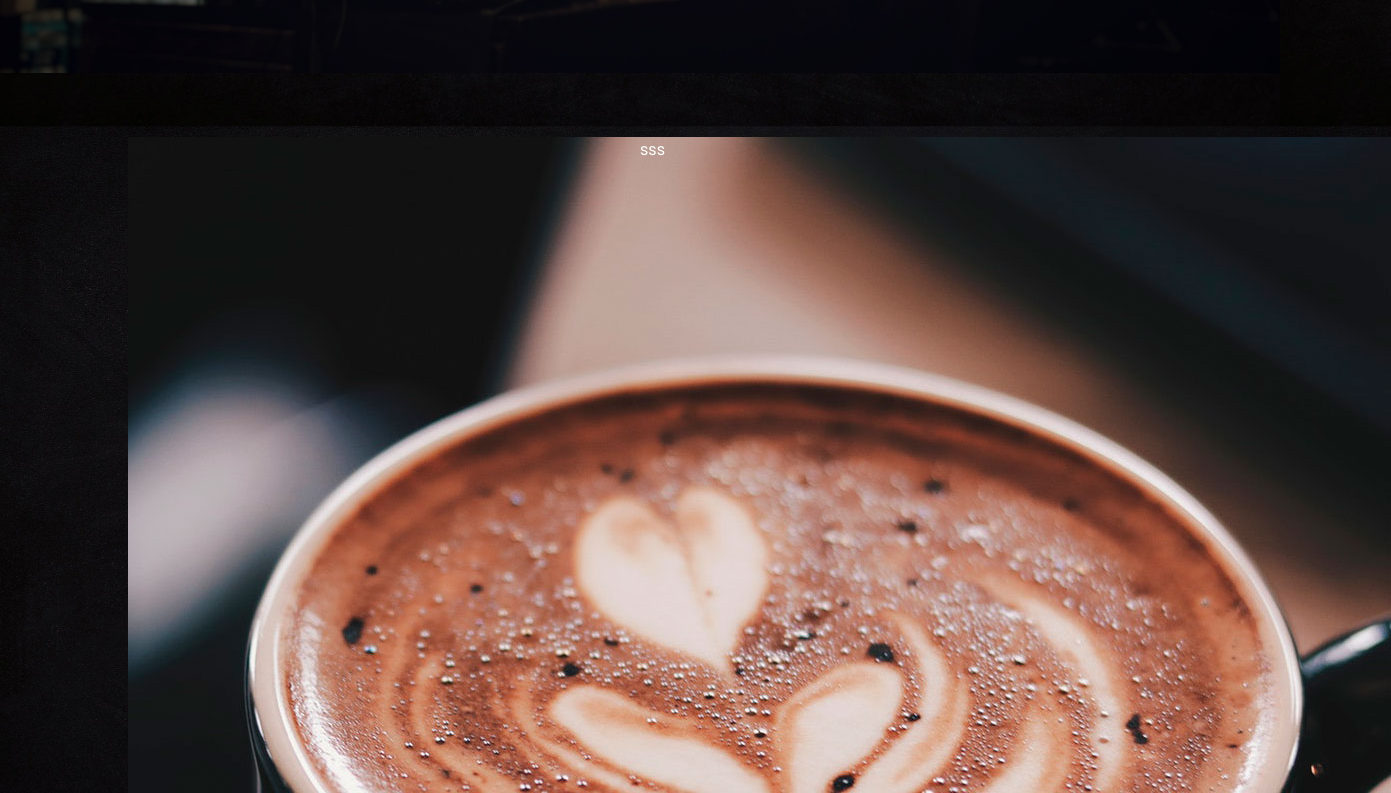
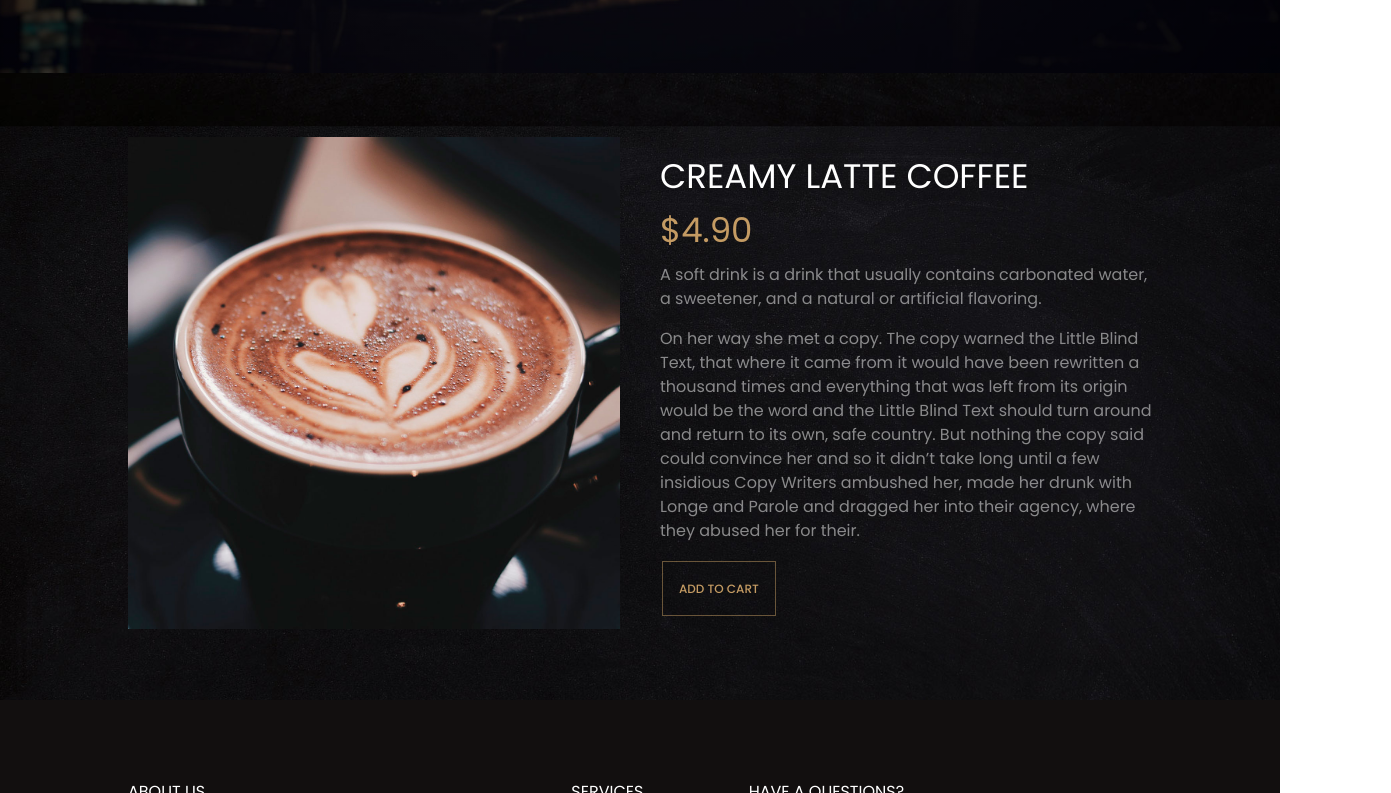
Before and after one commit to alieldamiry/coffee-shop, a React (Create React App) app: page /single-product in a window 1280 px wide. Shown: the part 727-1520 px from the top of the page, 1391 px wide, since content can reach past the window. Built offline with nearby package versions, Linux system fonts and the light colour scheme.

Commit message:
finished UI of single-product-page

```diff
--- a/src/pages/SingleProduct.js
+++ b/src/pages/SingleProduct.js
@@ -1,12 +1,30 @@
-import { Grid, makeStyles } from '@material-ui/core';
+import { Button, Grid, makeStyles, Typography } from '@material-ui/core';
 import Hero from '../components/Sections/Hero/Hero';
 import Inner from '../components/Sections/Hero/Inner';
 import imgSrc from '../assets/images/drinks/1.jpg';
 
-const useStyles = makeStyles(() => ({
+const useStyles = makeStyles((theme) => ({
   SingleProduct: {
     padding: '4rem 10%',
     color: '#fff',
+  },
+  price: {
+    color: theme.palette.primary.main,
+  },
+  productImg: {
+    width: '100%',
+  },
+  gutter: {
+    marginBottom: '1rem',
+  },
+  details: {
+    opacity: 0.5,
+    marginBottom: '1rem',
+  },
+  wrapper: {
+    height: '100%',
+    display: 'flex',
+    alignItems: 'center',
   },
 }));
 
@@ -18,12 +36,32 @@ const SingleProduct = () => {
         <Inner currentPage="Product Name" />
       </Hero>
       <section className={classes.SingleProduct}>
-        <Grid container>
+        <Grid container spacing={5}>
           <Grid item xs={6}>
-            <img src={imgSrc} alt="" />
+            <img className={classes.productImg} src={imgSrc} alt="" />
           </Grid>
           <Grid item xs={6}>
-            sss
+            <div className={classes.wrapper}>
+              <div>
+                <Typography component="h4" variant="h4" gutterBottom>CREAMY LATTE COFFEE</Typography>
+                <Typography className={classes.price} component="h4" variant="h4" gutterBottom>$4.90</Typography>
+                <Typography className={classes.details}>
+                  A soft drink is a drink that usually contains carbonated water, a sweetener,
+                  and a natural or artificial flavoring.
+                </Typography>
+                <Typography className={classes.details}>
+                  On her way she met a copy. The copy warned the Little Blind Text,
+                  that where it came from it would have been rewritten a thousand times and
+                  everything that was left from its origin would be the word and
+                  the Little Blind Text should turn around and return to its own,
+                  safe country. But nothing the copy said could
+                  convince her and so it didn’t take long until a few insidious Copy Writers
+                  ambushed her, made her drunk with Longe and Parole and dragged her into their
+                  agency, where they abused her for their.
+                </Typography>
+                <Button variant="outlined" color="primary">Add To Cart</Button>
+              </div>
+            </div>
           </Grid>
         </Grid>
       </section>
```
Also changed, not shown: 2 other files (tests, documents, lock files or other folders).
